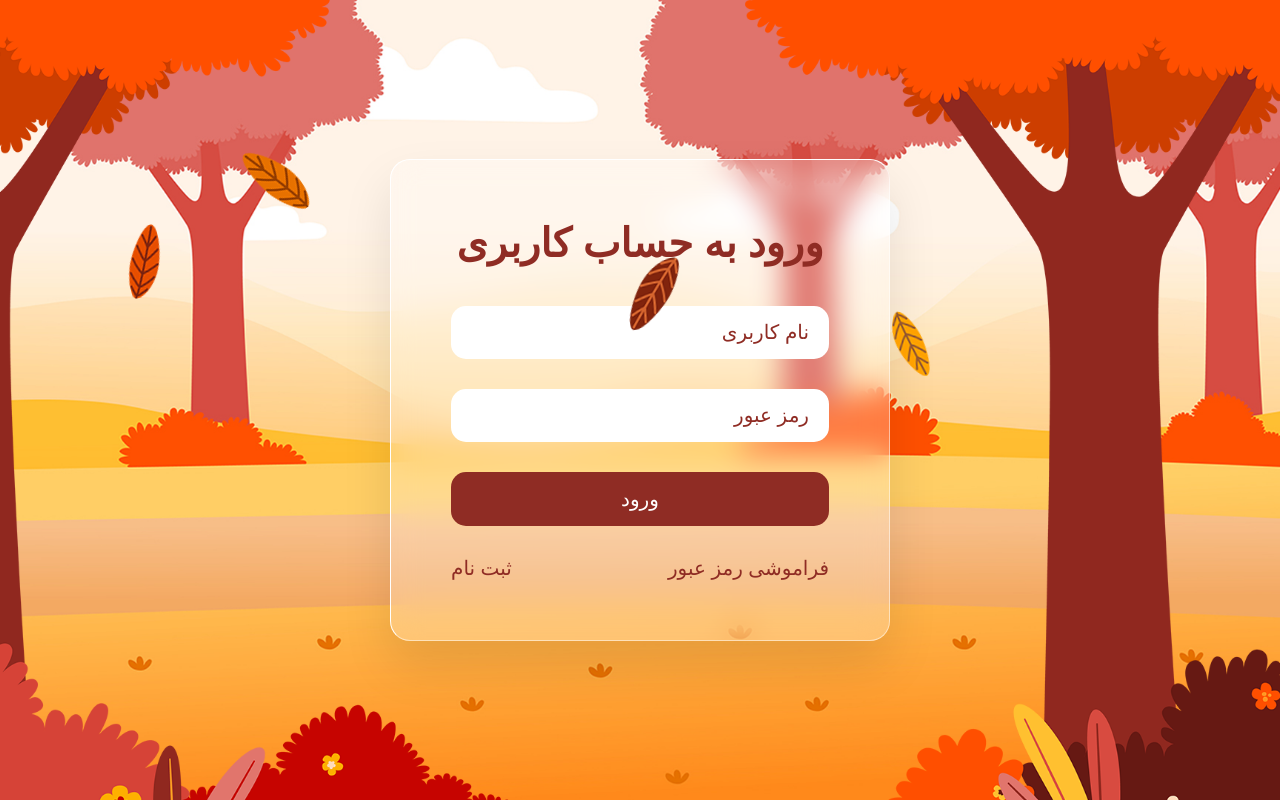
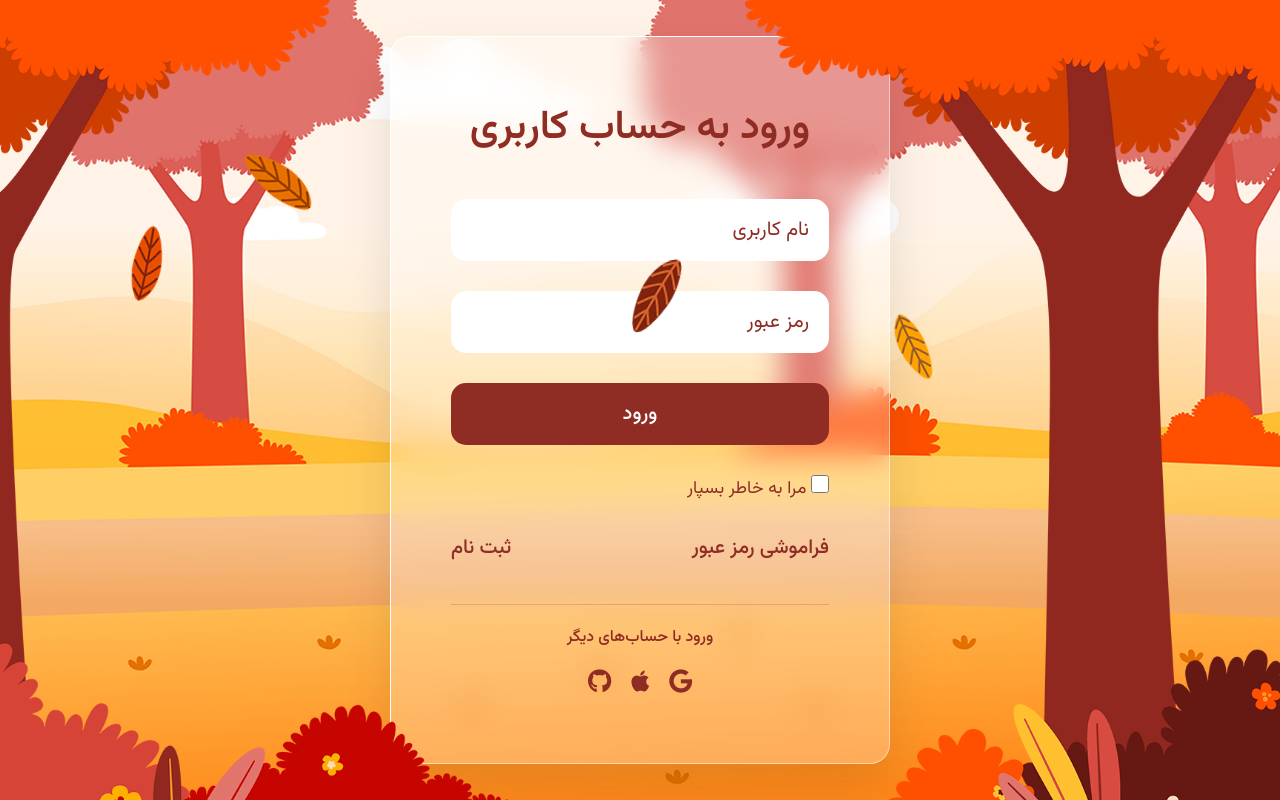
Before and after one commit to MahdiGhodsikhah/Login, a website: page index.html in a window 1280 px wide. Drawn offline with Linux system fonts and the light colour scheme.

Commit message:
feat(login): add social login options and remember me checkbox
- Add Google, Apple, and GitHub social login icons using Font Awesome
- Include "Remember me" checkbox with custom styling
- Add Google Fonts link for Vazirmatn font with proper quotation
- Improve visual separation with border and hover effects

```diff
--- a/index.html
+++ b/index.html
@@ -4,6 +4,10 @@
 <head>
     <meta charset="UTF-8">
     <meta name="viewport" content="width=device-width, initial-scale=1.0">
+    <link rel="preconnect" href="https://fonts.googleapis.com">
+    <link rel="preconnect" href="https://fonts.gstatic.com" crossorigin>
+    <link href="https://fonts.googleapis.com/css2?family=Vazirmatn:wght@100..900&display=swap" rel="stylesheet">
+    <link rel="stylesheet" href="https://cdnjs.cloudflare.com/ajax/libs/font-awesome/6.5.1/css/all.min.css">
     <link rel="stylesheet" href="style.css">
     <title>فرم لاگین</title>
 </head>
@@ -36,10 +40,22 @@
                 <input type="submit" value="ورود">
             </div>
 
+            <div class="remember">
+                <label><input type="checkbox"> مرا به خاطر بسپار</label>
+            </div>
+
             <div class="group">
                 <a href="#">فراموشی رمز عبور</a>
+                <a href="#">ثبت نام</a>
+            </div>
 
-                <a href="#">ثبت نام</a>
+            <div class="social">
+                <p>ورود با حساب‌های دیگر</p>
+                <div class="icons">
+                    <a href="#"><i class="fab fa-google"></i></a>
+                    <a href="#"><i class="fab fa-apple"></i></a>
+                    <a href="#"><i class="fab fa-github"></i></a>
+                </div>
             </div>
         </div>
     </section>
--- a/style.css
+++ b/style.css
@@ -2,7 +2,7 @@
     margin: 0;
     padding: 0;
     box-sizing: border-box;
-    font-family: Vazirmatn, sans-serif;
+    font-family: 'Vazirmatn', sans-serif;
 }
 
 section {
@@ -138,6 +138,53 @@ section .girl {
     scale: 1.05;
 }
 
+.remember {
+    display: flex;
+    align-items: center;
+    gap: 10px;
+    color: #8f2c24;
+    font-size: 1.1em;
+}
+
+.remember input {
+    accent-color: #8f2c24;
+    cursor: pointer;
+    width: 18px;
+    height: 18px;
+}
+
+.social {
+    display: flex;
+    flex-direction: column;
+    align-items: center;
+    gap: 15px;
+    margin-top: 10px;
+    border-top: 1px solid rgba(143, 44, 36, 0.2);
+    padding-top: 20px;
+}
+
+.social p {
+    color: #8f2c24;
+    font-size: 1em;
+    font-weight: 500;
+}
+
+.social .icons {
+    display: flex;
+    gap: 20px;
+}
+
+.social .icons a {
+    color: #8f2c24;
+    font-size: 1.5em;
+    transition: 0.3s;
+}
+
+.social .icons a:hover {
+    transform: translateY(-5px);
+    color: #6a1b17;
+}
+
 .leaves {
     position: absolute;
     width: 100%;
```
